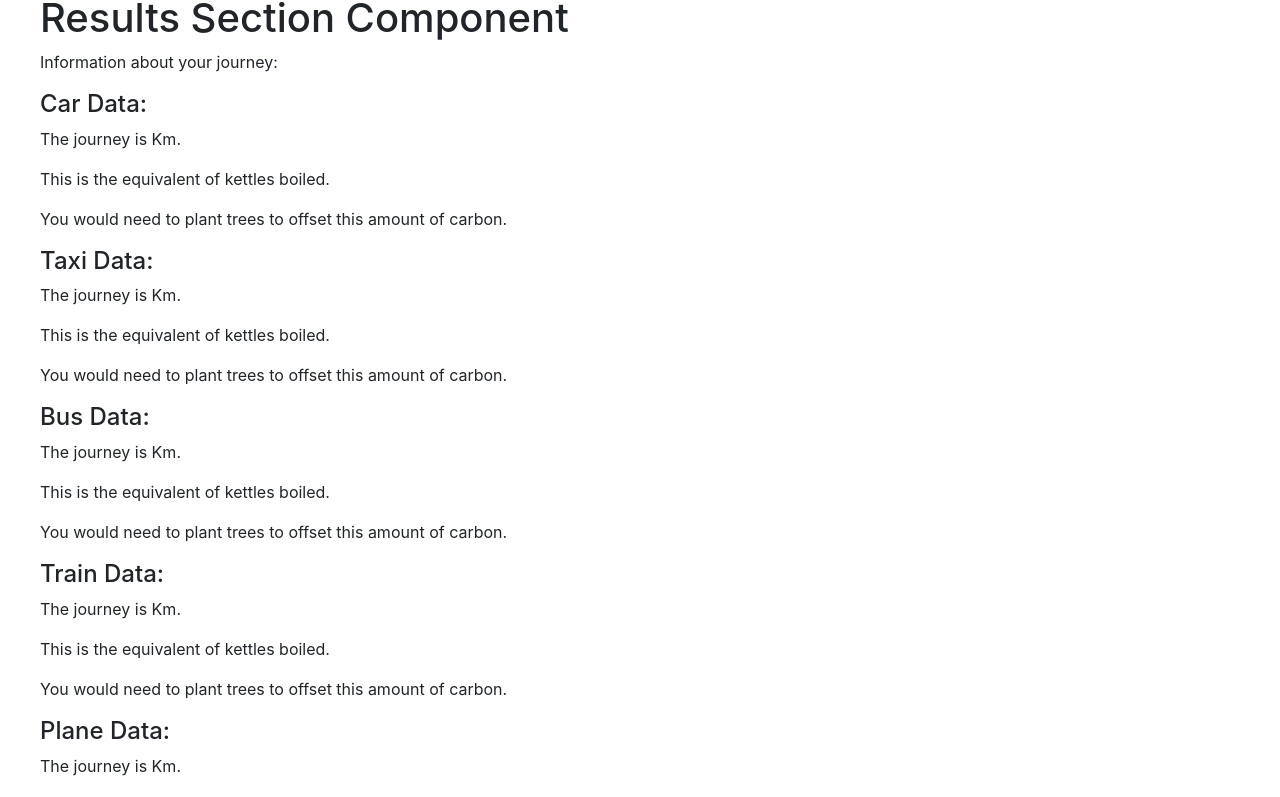
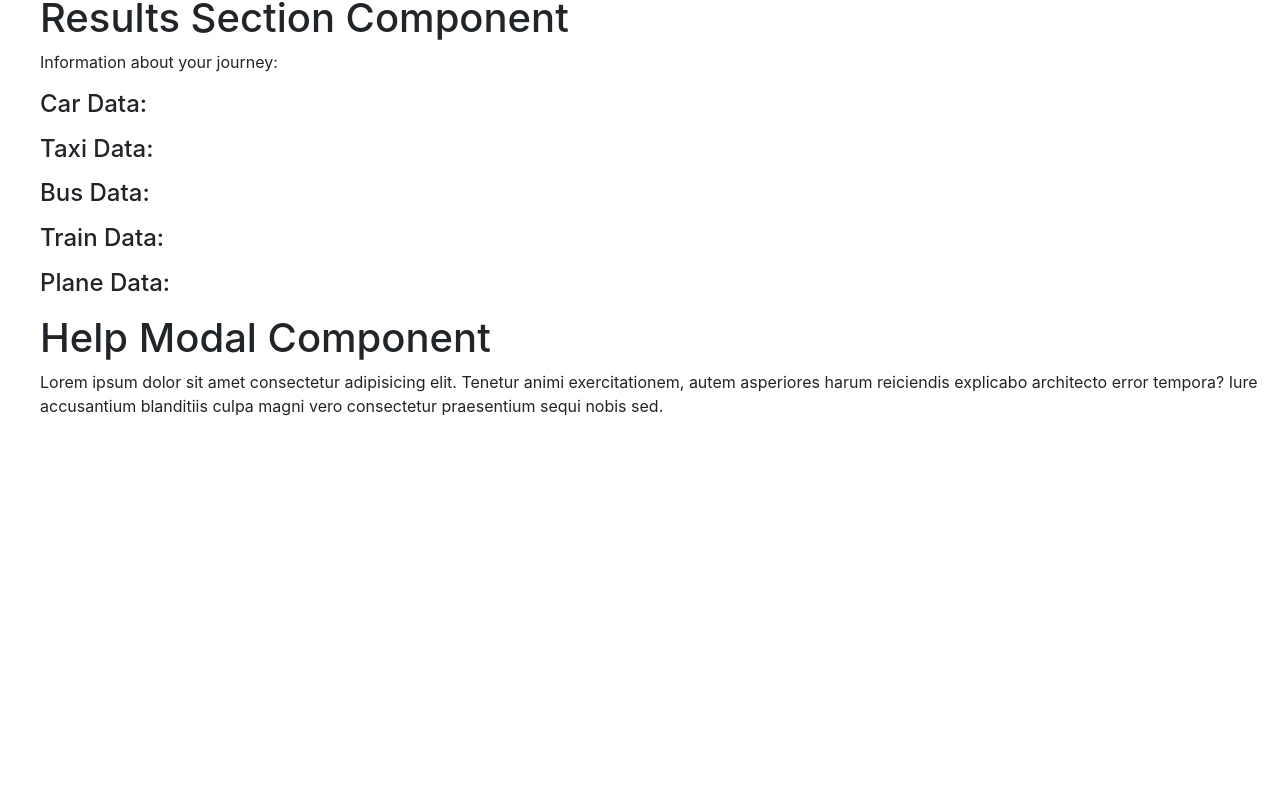
Before and after one commit to SchoolOfCode/w20_final-project-team-e, a React (Create React App) app: page / in a window 1280 px wide. Shown: the part 819-1616 px from the top of the page. After the commit the page ends 1253 px from the top, so only its background shows below. Built offline with nearby package versions, Linux system fonts and the light colour scheme.

Commit message:
removed text from results card data paras

```diff
--- a/src/components/ResultsCard/ResultsCard.js
+++ b/src/components/ResultsCard/ResultsCard.js
@@ -1,28 +1,25 @@
 import React from "react";
 
 export default function ResultsCard(props) {
-
   return (
     <section>
-        <div className="transport-icon">
-          {/* <img /> */}
-        </div>
+      <div className="transport-icon">{/* <img /> */}</div>
       <div className="results-table">
         <div className="results-mileage">
           {/* This is where the mileage results are passed*/}
-            <p>The journey is {props.mileageData} Km.</p>
+          <p>{props.mileageData}</p>
         </div>
         <div className="results-kettles">
           {/* This is where the kettles results are passed*/}
-            <p>This is the equivalent of {props.kettleData} kettles boiled.</p>
+          <p>{props.kettleData}</p>
         </div>
         <div className="results-trees">
           {/* This is where the trees results are passed*/}
-            <p>You would need to plant {props.treeData} trees to offset this amount of carbon.</p>
+          <p>{props.treeData}</p>
         </div>
       </div>
     </section>
-    )
+  );
 }
 
 // PSUEDO CODE
@@ -35,7 +32,6 @@ export default function ResultsCard(props) {
 //2. Get the Data we want to display
 //3. Define colums for the table
 //4. include desired css
-
 
 // export default function ResultsCard(props) {
 //   return (
```
Lines whose indentation alone changed are shown as unchanged.
